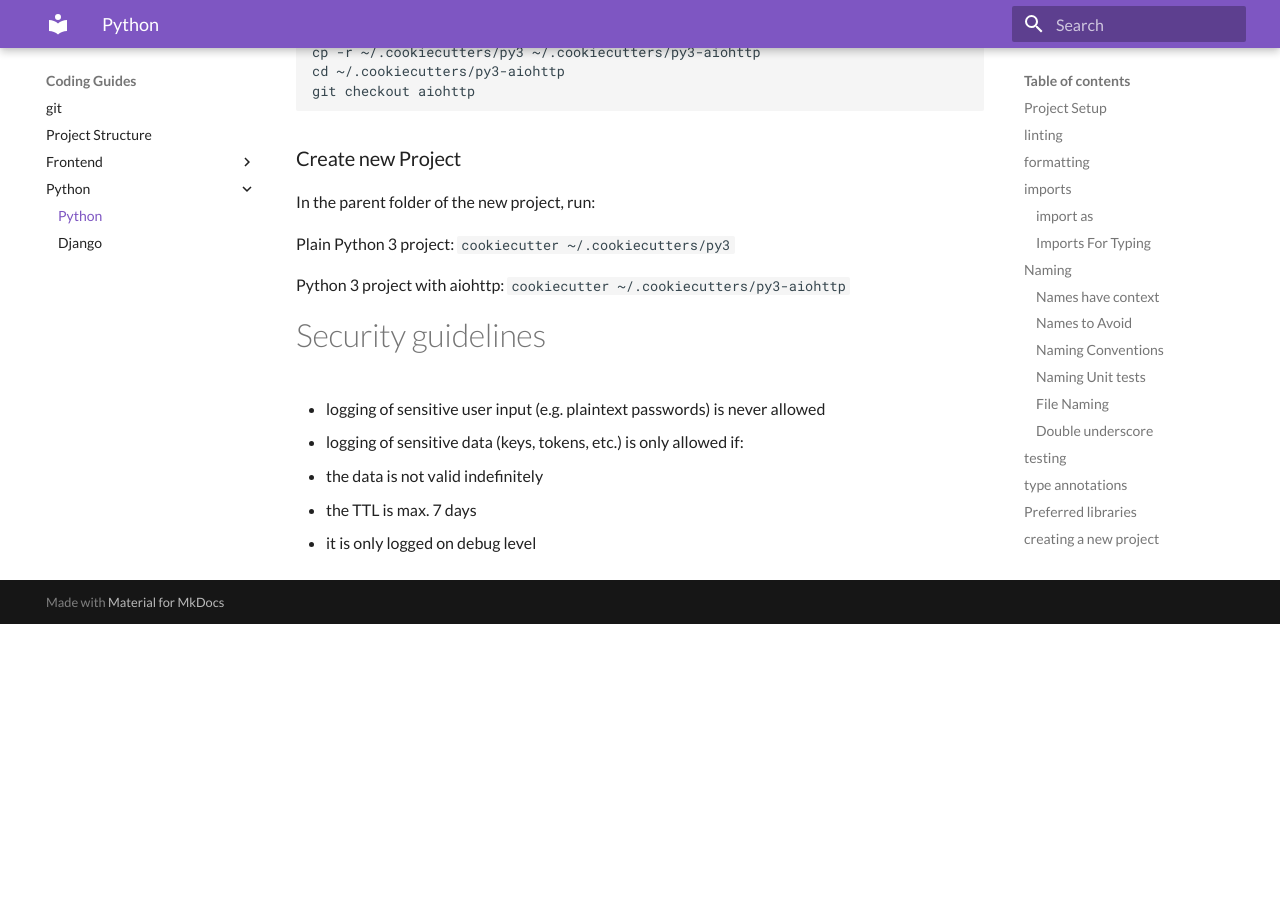
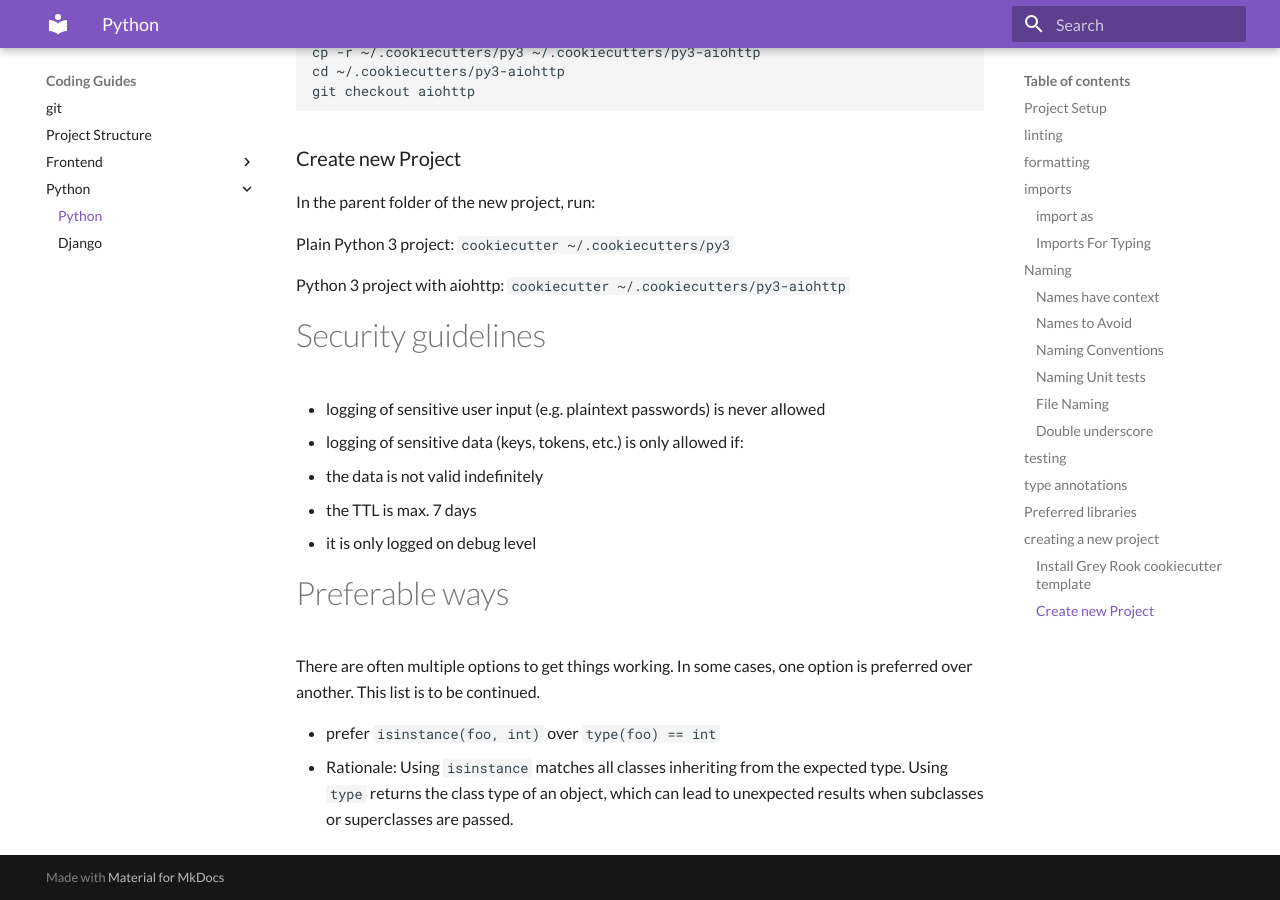
Before and after one commit to GreyRook/code-with-style, an MkDocs documentation site: the page built from docs/python/index.md, in a window 1280 px wide and 900 px high, scrolled down 6079 px. Built offline with MkDocs 1.6.1 and Material for MkDocs 9.7.7, drawn with Linux system fonts in a browser that asks for light colours; before the commit the page ends 6703 px from its top, so only the background shows below that.

Commit message:
started 'preferable ways' section in python guide

```diff
--- a/docs/python/index.md
+++ b/docs/python/index.md
@@ -300,3 +300,12 @@
   * the data is not valid indefinitely
   * the TTL is max. 7 days
   * it is only logged on debug level
+
+# Preferable ways
+
+There are often multiple options to get things working.
+In some cases, one option is preferred over another.
+This list is to be continued.
+
+* prefer `isinstance(foo, int)` over `type(foo) == int`
+  * Rationale: Using `isinstance` matches all classes inheriting from the expected type. Using `type` returns the class type of an object, which can lead to unexpected results when subclasses or superclasses are passed.
```
